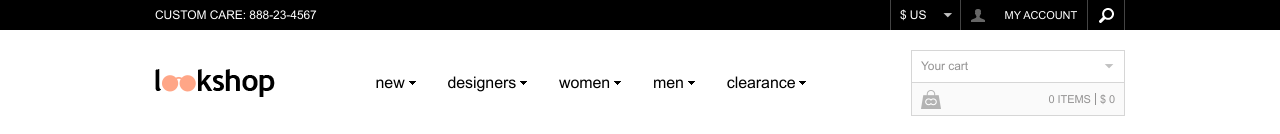
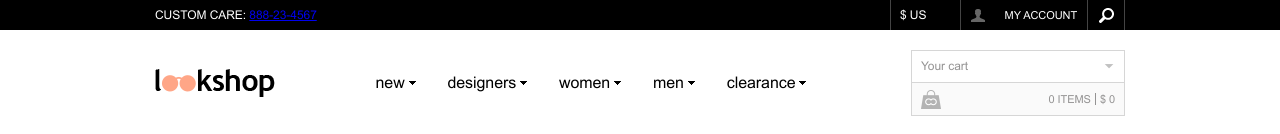
Before and after one commit to Galimard/Lookshop, a plain HTML site: page index.html in a window 1280 px wide. Shown: the top 134 px of the page. Drawn offline with Linux system fonts and the light colour scheme; files whose address does not match are found by name.

Commit message:
#fix Блок customer-care теперь элемент блока customer-info, номер телефона в нем обернут в ссылку

```diff
--- a/index.html
+++ b/index.html
@@ -13,11 +13,13 @@
 <body>
     <header class="header">
             <div class="customer-info">
-                <div class="customer-care">custom care: 888-23-4567</div>
+                <div class="customer-info__customer-care">custom care:
+                    <a class="customer-info__customer-care-tel" href="tel:888-23-4567">888-23-4567</a>
+                </div>
                 <div class="customer-info-change">
                     <div class="change_currency">
                         <div class="change_currency__current-currency">$ <span>US</span></div>
-                        <a href="#" class="change_currency__currency-menu">&#9207;</a>
+                        <a href="#" class="change_currency__currency-menu"></a>
                     </div>
                     <div class="customer-account">
                         <input type="checkbox" id="account" class="customer-account__check">
```
